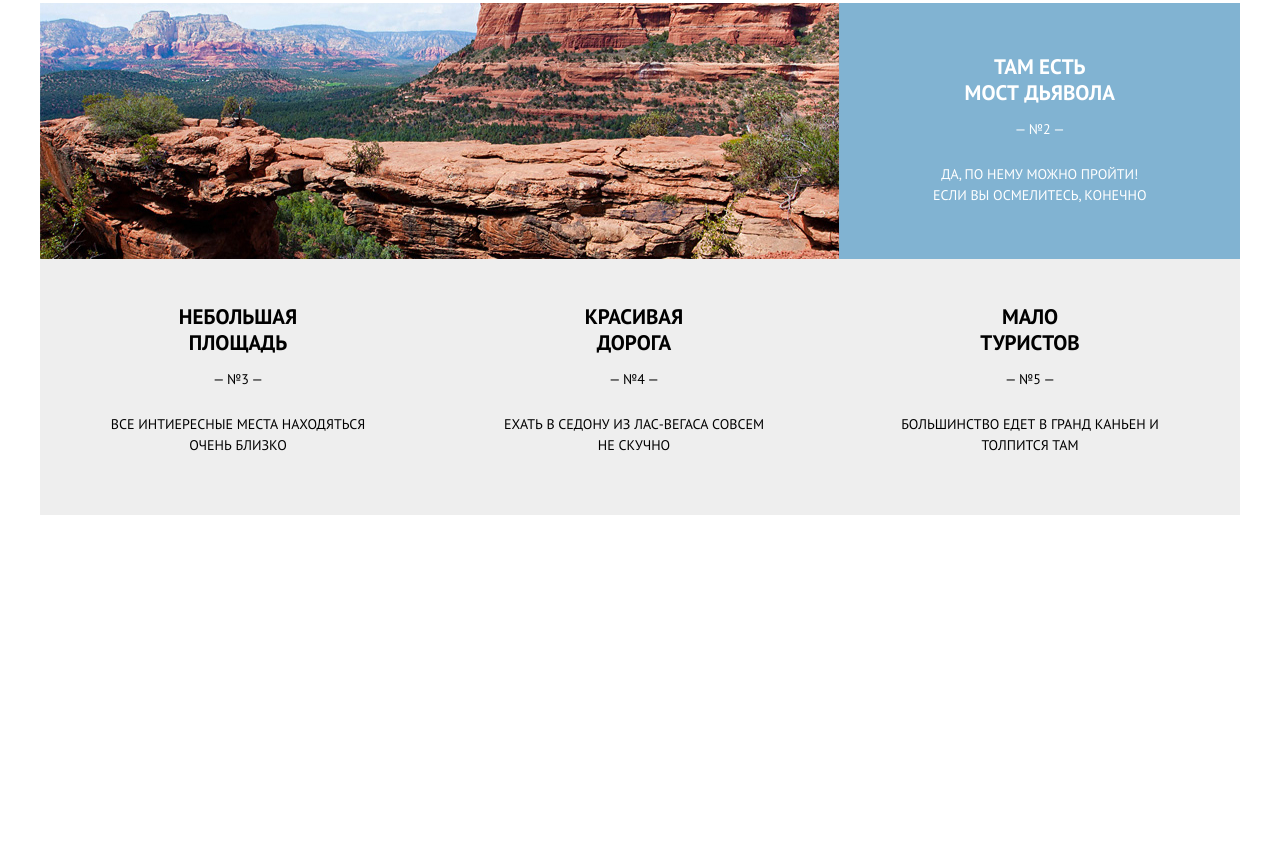
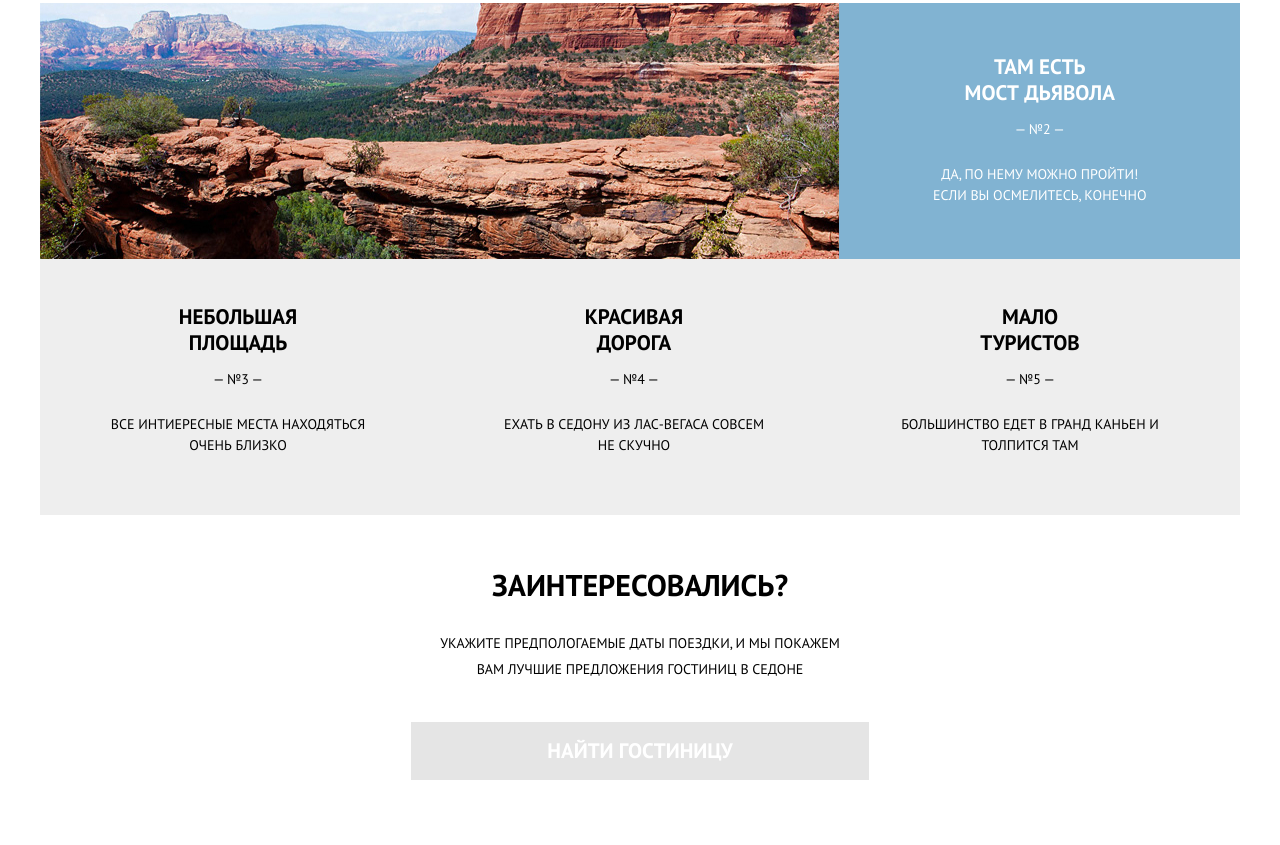
Before and after one commit to bublik13/sedona, a website: page app/html/index.html in a window 1280 px wide. Shown: the part 1363-2208 px from the top of the page. Before the commit the page ends 1878 px from the top, so only its background shows below. Drawn offline with nearby package versions, Linux system fonts and the light colour scheme; files that its build step writes are made by us from their sources; files whose address does not match are found by name.

Commit message:
Search (#6)
* создается блок search

* исправляется search

* исправляется search__button

* исправляется search__button

* button--width

* исправляется button-width

```diff
--- a/app/html/index.html
+++ b/app/html/index.html
@@ -101,7 +101,7 @@
                 <img width="39" height="37" src="img/inclusive/icon-house.svg" alt="icon-house" class="inclusive__img">
               </div >
             <div class="inclusive__text">
-              <h3 class="inclusive__h3 h3">ЖИЛЬЕ</h3>
+              <h2 class="inclusive__h3 h3">ЖИЛЬЕ</h2>
               <p class="inclusive__desc desc">РЕКОМЕНДУЕМ ПОЖИТЬ В НАСТОЯЩЕМ МОТЕЛЕ, ВСЕ КАК В КИНО!</p>
             </div>
           </div>
@@ -119,7 +119,7 @@
               <img width="40" height="35" src="img/inclusive/icon-burger.svg" alt="icon-burger" class="inclusive__img">
             </div >
             <div class="inclusive__text">
-              <h3 class="inclusive__h3 h3">ЕДА</h3>
+              <h3 class="inclusive__title h3">ЕДА</h3>
               <p class="inclusive__desc desc">ВСЕГДА ЗАКАЗЫВАЙТЕ ФИРМЕННЫЙ БУРГЕР, ВЫ НЕ РАЗОЧАРУЕТЕСЬ!</p>
             </div>
           </div>
@@ -183,7 +183,19 @@
         </article>
       </div>
     </section>
-
+    <section class="search">
+      <div class="search__container container">
+        <div class="search__top">
+          <h2 class="search__title">
+            ЗАИНТЕРЕСОВАЛИСЬ?
+          </h2>
+          <p class="search__subtitle subtitle">
+           УКАЖИТЕ ПРЕДПОЛОГАЕМЫЕ  ДАТЫ ПОЕЗДКИ, И МЫ ПОКАЖЕМ ВАМ ЛУЧШИЕ ПРЕДЛОЖЕНИЯ ГОСТИНИЦ В СЕДОНЕ
+          </p>
+          <a class="search__button _disabled button button--width" href="#">НАЙТИ ГОСТИНИЦУ</a>
+        </div>
+      </div>
+    </section>
     <!-- подключаем js -->
     <script>
         const body = document.querySelector('.js-body');
--- /dev/null
+++ b/app/scss/blocks/button.scss
@@ -0,0 +1,35 @@
+.button {
+  cursor: pointer;
+  display: inline-block;
+  vertical-align: top;
+  border: none;
+  transition: ease-out 0.2s;
+  color: $second-color;
+  background-color: $nav-bg;
+  &:hover {
+    background-color: $body-bg-hover;
+  }
+  &:focus {
+    background-color: $body-bg-focus;
+    color: $transparent-color;
+  }
+  &._disabled {
+    background: $disabled;
+    pointer-events: none;
+  }
+  &:active,
+  &._active {
+    opacity: 1;
+  }
+  @include font(21px, 26px, 700);
+}
+.button--width {
+  min-height: 58px;
+  display: flex;
+  justify-content: center;
+  align-items: center;
+  width: 280px;
+  @include media($md) {
+    width: 458px;
+  }
+}
--- a/app/scss/blocks/inclusive.scss
+++ b/app/scss/blocks/inclusive.scss
@@ -80,7 +80,7 @@
     max-width: 305px;
   }
 }
-.inclusive__info{
+.inclusive__info {
   color: $second-color;
   background-color: $nav-bg;
 }
--- /dev/null
+++ b/app/scss/blocks/search.scss
@@ -0,0 +1,38 @@
+.search__container {
+  padding: 33px 16px 48px;
+  @include media($md) {
+    padding: 57px 68px 58px;
+  }
+  @include media($lg) {
+    padding-bottom: 65px;
+  }
+}
+.search__top {
+  text-align: center;
+  display: flex;
+  flex-direction: column;
+  align-items: center;
+}
+.search__title {
+  margin-bottom: 21px;
+  @include font(21px, 26px, 700);
+  @include media($md) {
+    max-width: 400px;
+    margin-bottom: 32px;
+    @include font(30px, 26px, 700);
+  }
+  @include media($lg) {
+    margin-bottom: 32px;
+  }
+}
+.search__subtitle {
+  margin-bottom: 24px;
+  max-width: 263px;
+  @include media($md) {
+    margin-bottom: 35px;
+    max-width: 400px;
+  }
+  @include media($lg) {
+    margin-bottom: 40px;
+  }
+}
--- a/app/scss/main.scss
+++ b/app/scss/main.scss
@@ -19,3 +19,5 @@
 @import "blocks/h3";
 @import "blocks/desc";
 @import "blocks/definition";
+@import "blocks/search";
+@import "blocks/button";
--- a/app/scss/variables.scss
+++ b/app/scss/variables.scss
@@ -1,24 +1,25 @@
 //bacgrounds
 $body-bg: #ffffff;
-$body-bg-pink:#eeeeee;
+$body-bg-pink: #eeeeee;
 $nav-bg: #81b3d2;
 $active: #766357;
 $active-hover: #604e43;
 $active-focus: #766357;
+$disabled: #E5E5E5;
 
 $body-bg-focus: #5496bd;
 $body-bg-hover: #669ec0;
 //colors
 $brand-color: #000000;
 $second-color: #ffffff;
-
+$transparent-color: rgba(255, 255, 255, 0.4);
 //fonts
 $basic-family: "PT Sans", "Roboto", Arial, Helvetica, sans-serif;
 //container
 $container-min-width: 320px;
 $container-max-width: 1200px;
 //border
-$border-color:#D6D6D6;
+$border-color: #d6d6d6;
 $border: rgba(1, 1, 1, 0.2);
 $border-transparent: rgba(255, 255, 255, 0.2);
 $line-transparent: linear-gradient(
```
Also changed, not shown: docs/index.html (+15 -3 lines), docs/css/main.css.
